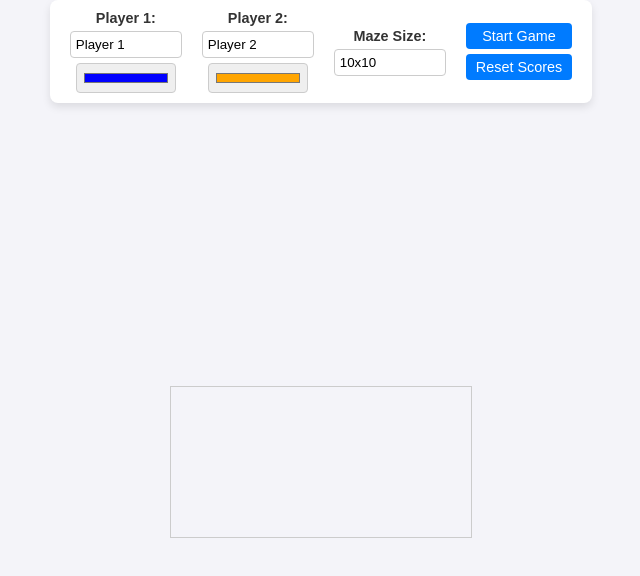
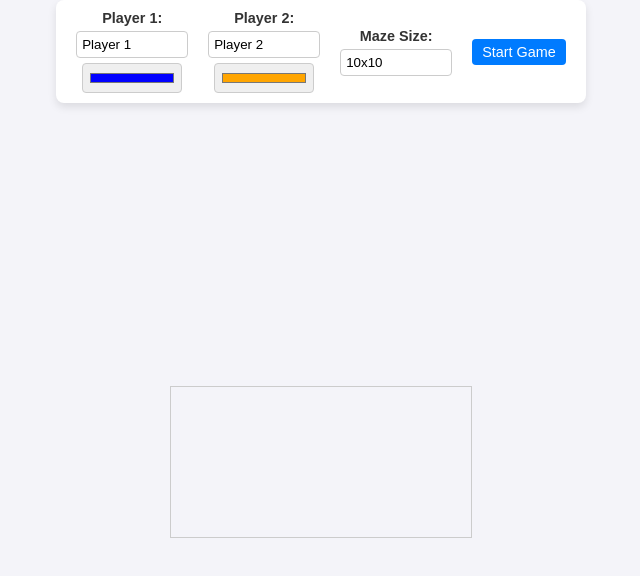
Before and after one commit to storbeck/maze, a website: page game/public/index.html in a window 1280 px wide. Shown: the whole page, without its empty margins (319-959 px from the left). Drawn offline with nearby package versions, Linux system fonts and the light colour scheme.

Commit message:
remove reset btn

```diff
--- a/game/public/index.html
+++ b/game/public/index.html
@@ -25,7 +25,6 @@
       </div>
       <div class="form-buttons">
         <button type="submit" class="btn">Start Game</button>
-        <button type="button" class="btn" onclick="resetScores()">Reset Scores</button>
       </div>
     </form>
   </div>
```
